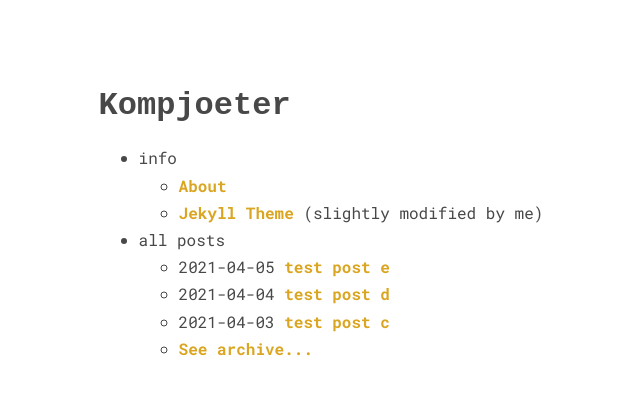
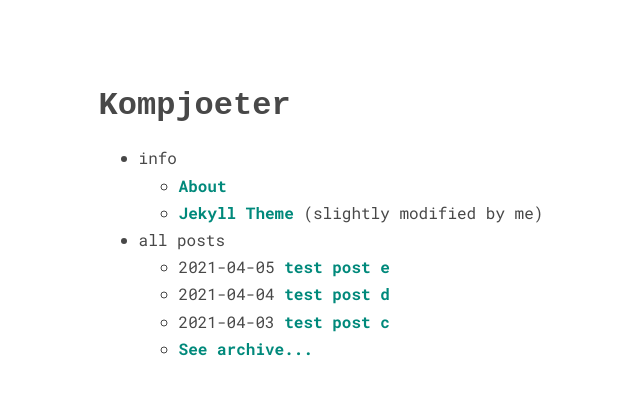
Before and after one commit to Kompjoeter/archived-blog, a Jekyll site: the page built from index.md, in a window 1280 px wide. Shown: the top 395 px of the page, without its empty margins (319-959 px from the left). Built offline with Jekyll 4.4.1, drawn with Linux system fonts in a browser that asks for light colours.

Commit message:
Fix link color

```diff
--- a/_sass/no-style-please.scss
+++ b/_sass/no-style-please.scss
@@ -37,7 +37,7 @@ body {
 h2, h3, h4, h5, h6 { margin-top: 3rem; font-family: monospace !important; }
 h1 {font-family: monospace !important;}
 
-a {text-decoration: none; color: goldenrod; font-weight: bold;}
+a {text-decoration: none; color: #00897B; font-weight: bold;}
 
 hr { margin: 2rem 0; }
 
```
